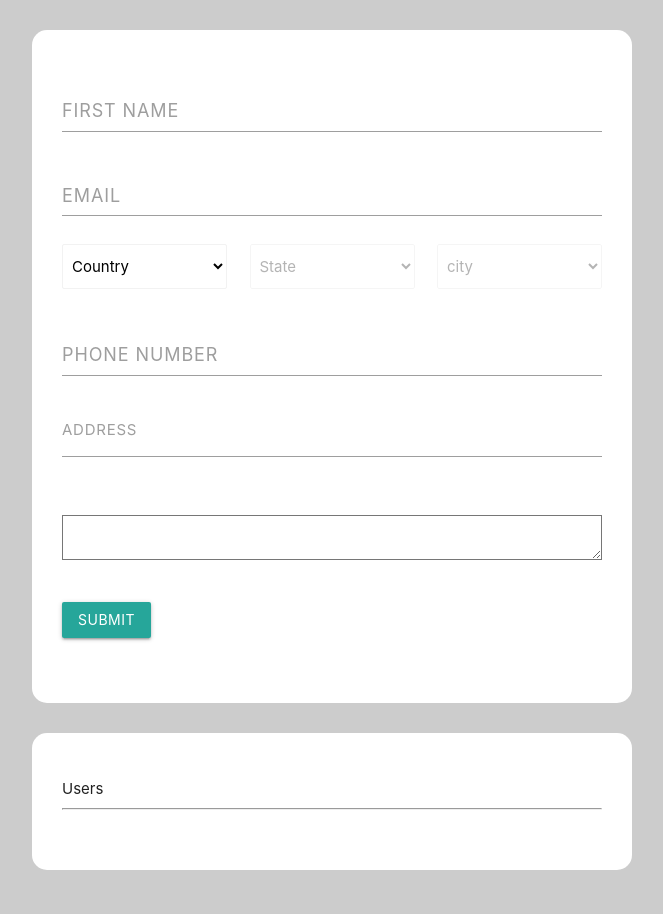
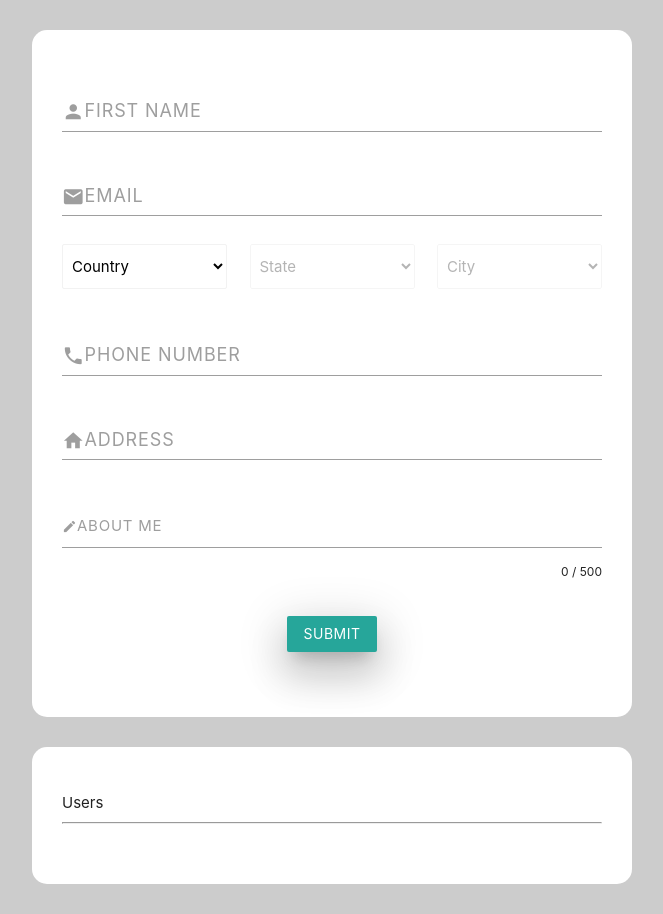
Before and after one commit to Yurii07/temy-test, a plain HTML site: page src/index.html in a window 1280 px wide. Shown: the whole page, without its empty margins (308-971 px from the left). Drawn offline with nearby package versions, Linux system fonts and the light colour scheme; no server answers.

Commit message:
refresh index.html

```diff
--- a/src/index.html
+++ b/src/index.html
@@ -7,7 +7,7 @@
     <meta http-equiv="X-UA-Compatible" content="ie=edge">
     <!-- Compiled and minified CSS -->
     <link rel="stylesheet" href="https://cdnjs.cloudflare.com/ajax/libs/materialize/1.0.0/css/materialize.min.css">
-
+    <link rel="stylesheet" href="https://fonts.googleapis.com/icon?family=Material+Icons">
     <link rel="stylesheet" href="./style/style.css">
     <title>Temy Test Environment</title>
 
@@ -15,70 +15,87 @@
 <body>
 
 <div class="container">
-    <form class="col s12 myForm" id="formID" novalidate>
+    <form class="col s12 myForm" id="formID" name="vform" novalidate>
 
         <div class="row">
             <div class="field col s12 ">
-                <input id="first_name" type="text" class="" name="first_name" placeholder="First Name" required>
+                <input id="first_name" type="text" class="validate" name="first_name" placeholder="First Name" required>
                 <label for="first_name">
+                    <i class="material-icons ">person</i>
                     First Name
                 </label>
+                <span class="helper-text" data-error="&#10008" data-success="&#10004"></span>
             </div>
         </div>
 
         <div class="row">
             <div class="field col s12 ">
-                <input id="email" type="email" class="validate" name="email" placeholder="test@example.com"
-                       pattern="/[A-Z0-9._%+-]+@[A-Z0-9.-]+.[A-Z]{2,4}/igm"
+                <input id="email" type="email" class="validate" name="email"
+                       placeholder="test@example.com"
+                       pattern="[a-z0-9._%+-]+@[a-z0-9.-]+\.[a-z]{2,4}$"
                        required>
-                <label for="email">Email</label>
+                <label for="email">
+                    <i class="material-icons ">email</i>
+                    Email</label>
+                <span class="helper-text" data-error="&#10008" data-success="&#10004"></span>
             </div>
         </div>
 
         <div class="row region">
-            <div class="field col s4 ">
-                <select id="select_countries" class="browser-default"  onchange="region()">
+            <div class="field col s12 m4" id="country">
+                <select id="select_countries" class="browser-default" onchange="region()">
                     <option value="Default" disabled selected>Country</option>
                 </select>
             </div>
 
-            <div class="field col s4 ">
+            <div class="field col s12 m4" id="state">
                 <select id="select_states" class="browser-default" disabled onchange="region2()">
                     <option value="Default" disabled selected>State</option>
                 </select>
             </div>
 
-            <div class="field col s4 ">
+            <div class="field col s12 m4" id="city">
                 <select id="select_city" class="browser-default" disabled onchange="region3()">
-                    <option value="Default" disabled selected>city</option>
+                    <option value="Default" disabled selected>City</option>
                 </select>
             </div>
         </div>
 
         <div class="row">
             <div class="field col s12 ">
-                <input id="phone_number" class="validate" type="text" name="phone_number"
-                       placeholder="example number 1234445577" required>
-                <label for="phone_number">Phone number</label>
+                <input id="phone_number" class="validate" type="tel" name="phone_number"
+                       placeholder="example number 80001234455" pattern="[789][0-9]{10}" required>
+                <label for="phone_number">
+                    <i class="material-icons">local_phone</i>
+                    Phone number
+                </label>
+                <span class="helper-text" data-error="&#10008" data-success="&#10004"></span>
+            </div>
+        </div>
+
+        <div class="row">
+            <div class="field col s12">
+                <input id="address" type="text" placeholder="Address">
+                <label for="address">
+                    <i class="material-icons">home</i>
+                    Address</label>
             </div>
         </div>
 
         <div class="row">
             <div class="input-field col s12">
-                <input id="address" type="text">
-                <label for="address">Address</label>
+                <textarea id="textareaID" class="materialize-textarea" maxlength='500'></textarea>
+                <label for="textareaID">
+                    <i class="material-icons">mode_edit</i>
+                    About me
+                </label>
+                <span id="charcount" style="float: right; font-size: 12px; height: 18px;">0 / 500</span>
             </div>
         </div>
 
         <div class="row">
-            <div class="input-field col s12">
-                <textarea maxlength='500' id="textareaID" name="textareaID" placeholder="Ваше сообщение"></textarea>
-            </div>
-        </div>
-
-        <div class="row">
-            <div class="col s12">
-                <button class="btn waves-effect waves-light" type="submit" id="submit">Submit</button>
+            <div class="col s12 center-align">
+                <button class="btn waves-effect waves-light z-depth-5 " type="submit" id="submit">Submit</button>
             </div>
         </div>
 
@@ -87,7 +104,7 @@
 </div>
 
 <div class="container">
-    <div class="col s12">
+    <div class="col s12 ">
         <span>Users</span>
         <hr>
         <ul id="users">
```
